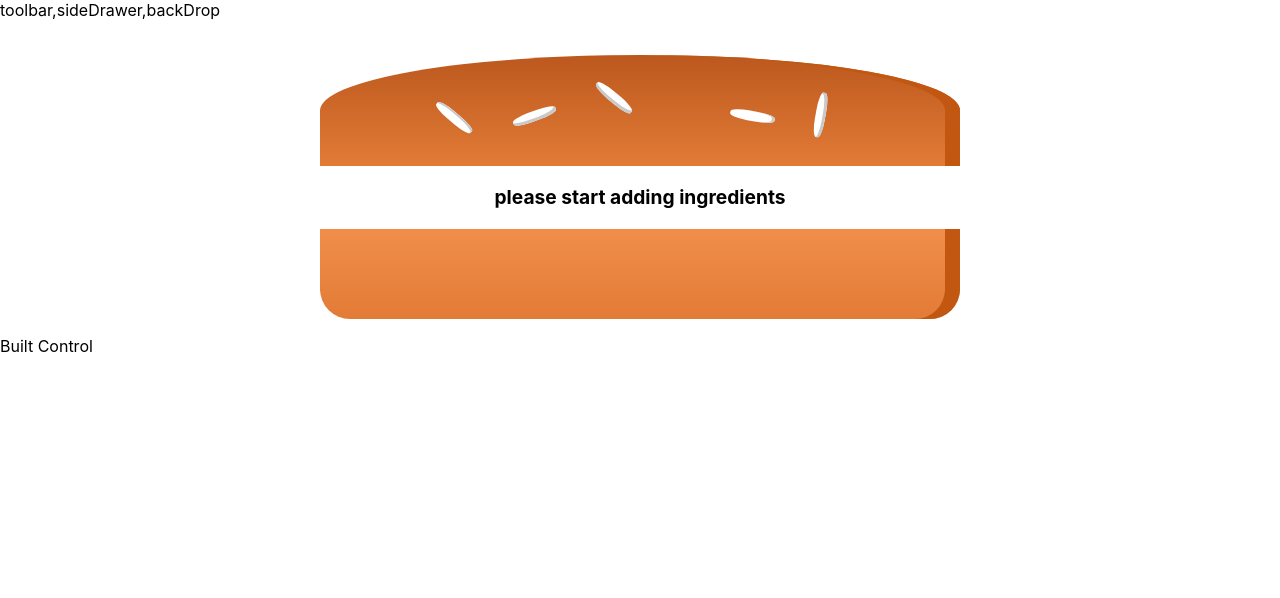
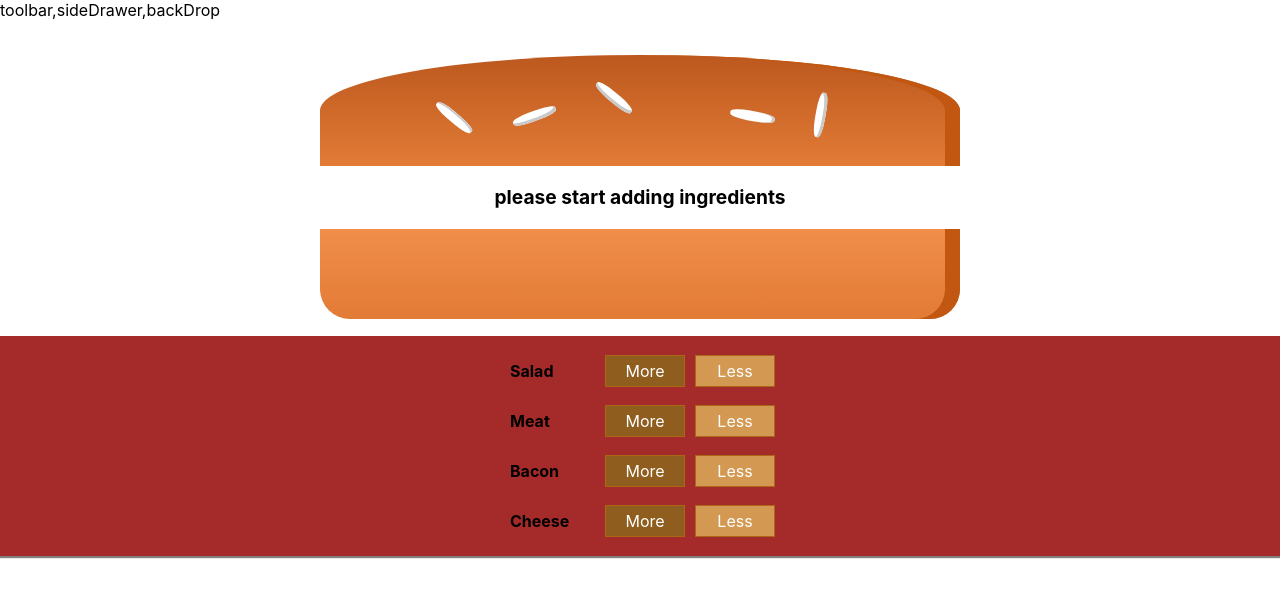
Before and after one commit to Fikriihsan03/BurgerBuilder, a React (Create React App) app: page / in a window 1280 px wide. Shown: the top 598 px of the page. Built offline with nearby package versions, Linux system fonts and the light colour scheme.

Commit message:
render ingredients panel controls

```diff
--- a/src/containers/BurgerBuilder/BurgerBuilder.js
+++ b/src/containers/BurgerBuilder/BurgerBuilder.js
@@ -1,6 +1,9 @@
 import React from "react";
 import Aux from "../../hoc/Aux";
 import Burger from "../../components/Burger/Burger";
+// import BuildControl from "../../components/Burger/BuiltControls/BuildControls";
+import BuildControls from "../../components/Burger/BuiltControls/BuildControls";
+
 class BurgerBuilder extends React.Component {
   constructor(props) {
     super(props);
@@ -17,7 +20,7 @@ class BurgerBuilder extends React.Component {
     return (
       <Aux>
         <Burger ingredients={this.state.ingredients} />
-        <div>Built Control</div>
+        <BuildControls />
       </Aux>
     );
   }
```
